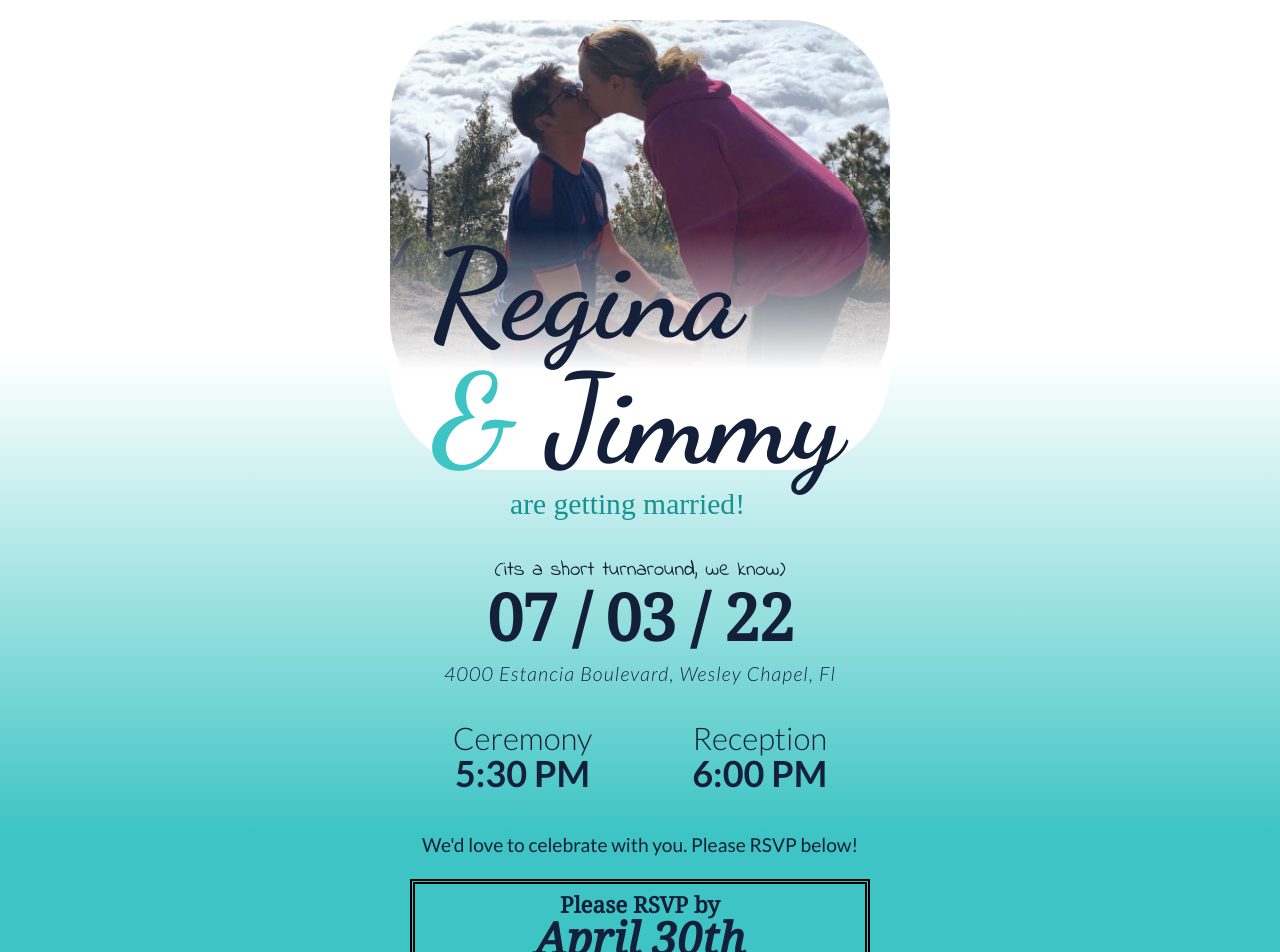
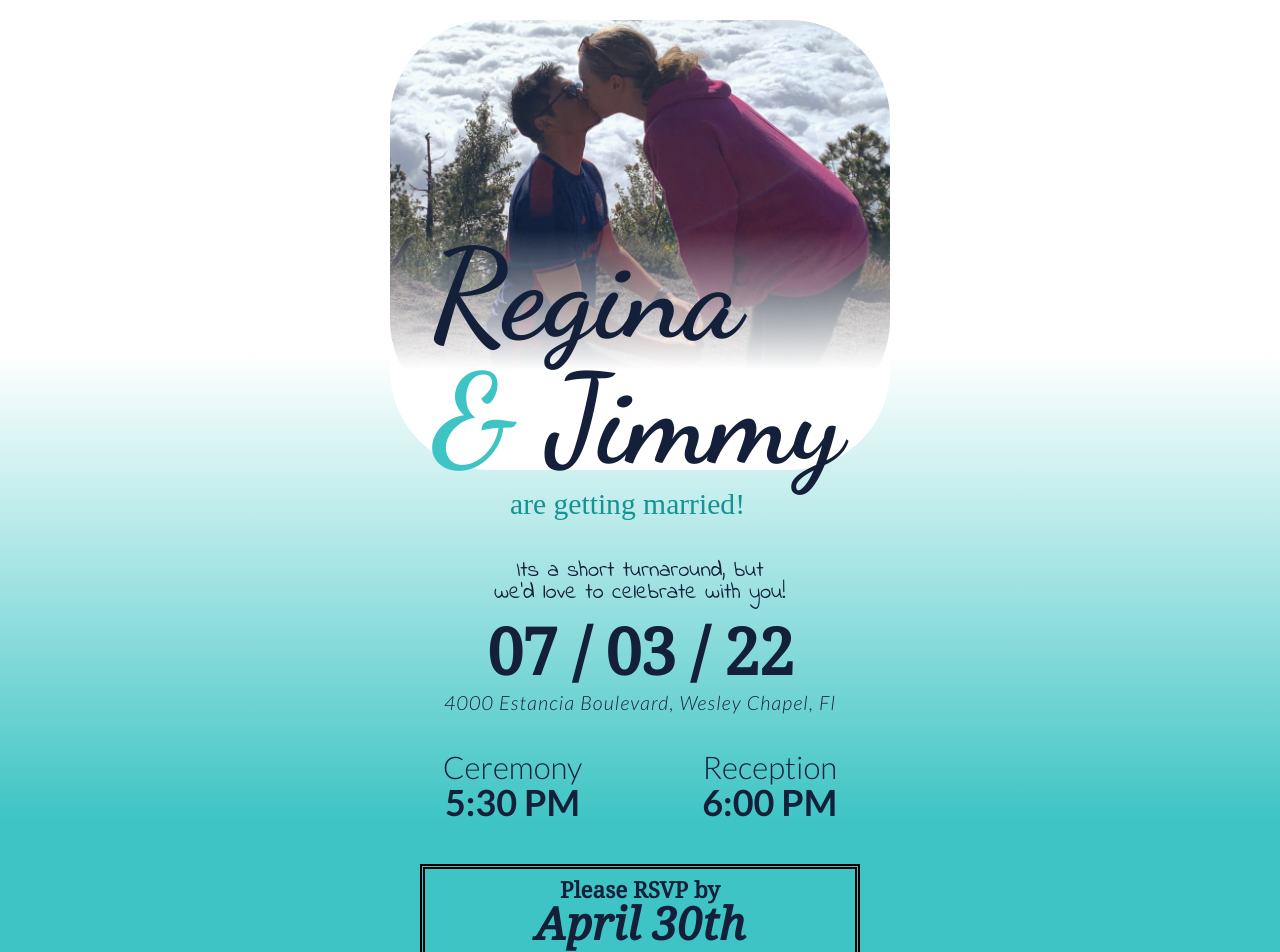
Before and after one commit to rgdonovan/wedding-survey, a React (Create React App) app: page / in a window 1280 px wide. Shown: the top 952 px of the page. Built offline with nearby package versions, Linux system fonts and the light colour scheme; a web font is replaced by a local one.

Commit message:
for build

```diff
--- a/src/App.js
+++ b/src/App.js
@@ -11,14 +11,13 @@ function App() {
         </div>
       </div >
       <div className="info">
-        <p className="info__top">(its a short turnaround, we know)</p>
+        <p className="info__top">Its a short turnaround, but <br />we'd love to celebrate with you!</p>
         <h2 className="info__date">07 / 03 / 22</h2>
         <h3 className="info__location">4000 Estancia Boulevard, Wesley Chapel, Fl</h3>
         <div className="timebox">
           <h2 className="timebox__time"><span>Ceremony </span><br />5:30 PM</h2>
           <h2 className="timebox__time"><span> Reception </span><br />6:00 PM</h2>
         </div>
-        <p className="info__text">We'd love to celebrate with you. Please RSVP below!</p>
         <h2 className="info__deadline">Please RSVP by<br /> <span>April 30th</span></h2>
         <nav>
           <a href="https://forms.gle/DzH5CZ1R2ZX4mm2S9">RSVP</a>
--- a/src/index.scss
+++ b/src/index.scss
@@ -200,10 +200,10 @@ html {
 
 .info {
   background-color: rgb(62, 196, 196);
-  padding: 30px 10px 0;
+  padding: 30px 0px 0;
   font-family: 'Lato', sans-serif;
   color: rgb(20 31 58);
-  max-width: 460px;
+  max-width: 440px;
   margin: 50px auto;
 
   h4 {
@@ -214,16 +214,16 @@ html {
   }
 
   &__top {
-    font-size: 1.3rem;
+    font-size: 1.4rem;
     font-family: 'Indie Flower', cursive;
-    margin-bottom: 4px;
+    margin-bottom: 14px;
   }
 
   &__date {
     font-family: 'Noto Serif', serif;
     font-size: 4rem;
     font-weight: 700;
-    margin-bottom: 15px;
+    margin-bottom: 10px;
     letter-spacing: -1px;
 
     span {
@@ -264,7 +264,7 @@ html {
   .timebox {
     display: flex;
     justify-content: center;
-    gap: 100px;
+    gap: 120px;
     margin-bottom: 44px;
     font-family: 'Lato',
       sans-serif;
```
Also changed, not shown: 11 other files (tests, documents, lock files or other folders).
